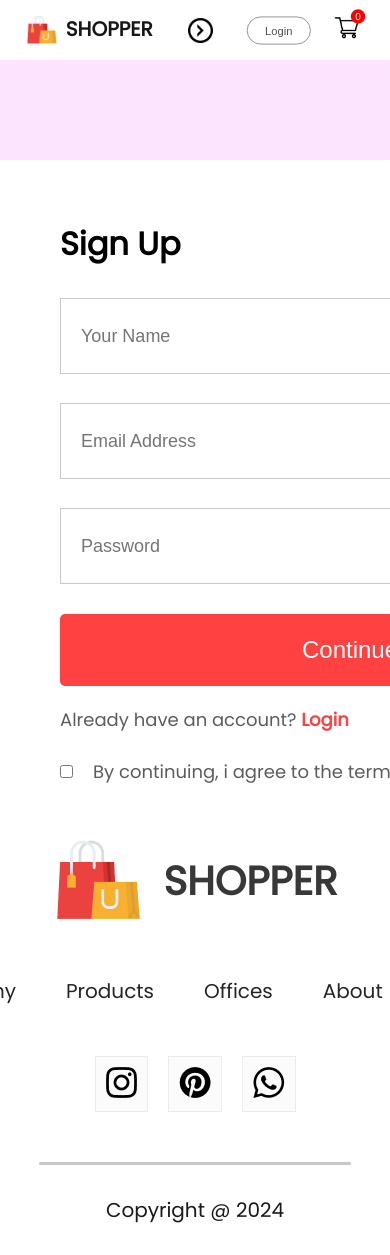
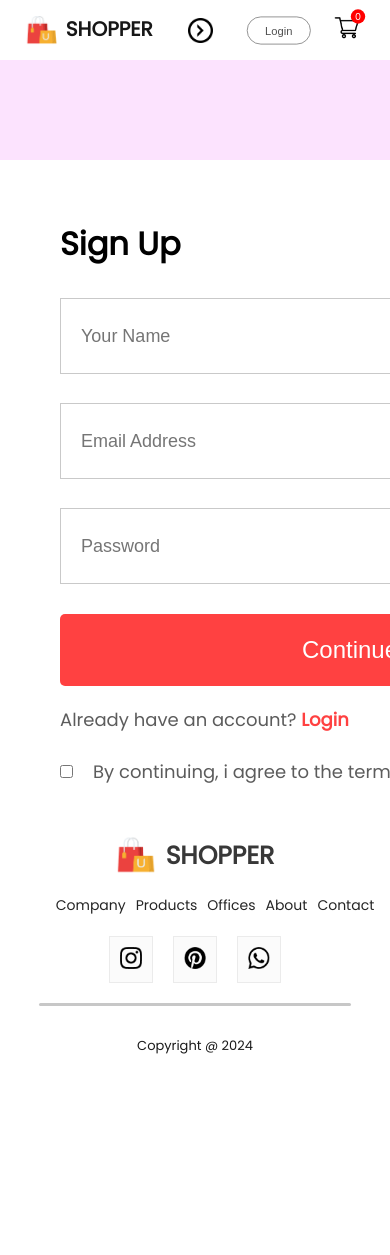
Before and after one commit to Samuel-Tobi/E-Commerce, a React (Create React App) app: page /login in a window 390 px wide. Shown: the top 1255 px of the page. After the commit the page ends 1086 px from the top, so only its background shows below. Built offline with nearby package versions, Linux system fonts and the light colour scheme.

Commit message:
Made footer responsive

```diff
--- a/src/components/footer/footer.css
+++ b/src/components/footer/footer.css
@@ -52,3 +52,29 @@
   height: 3px;
   background: #c7c7c7;
 }
+
+@media (max-width: 800px) {
+  .footer {
+    gap: 20px;
+  }
+  .footerLogo {
+    gap: 10px;
+    align-items: end;
+  }
+  .footerLogo img {
+    width: 40px;
+  }
+  .footerLogo p {
+    font-size: 25px;
+  }
+  .footerLinks {
+    font-size: 14px;
+    gap: 10px;
+  }
+  .footerSocialIcons img {
+    width: 22px;
+  }
+  .footerCopyright {
+    font-size: 13px;
+  }
+}
```
